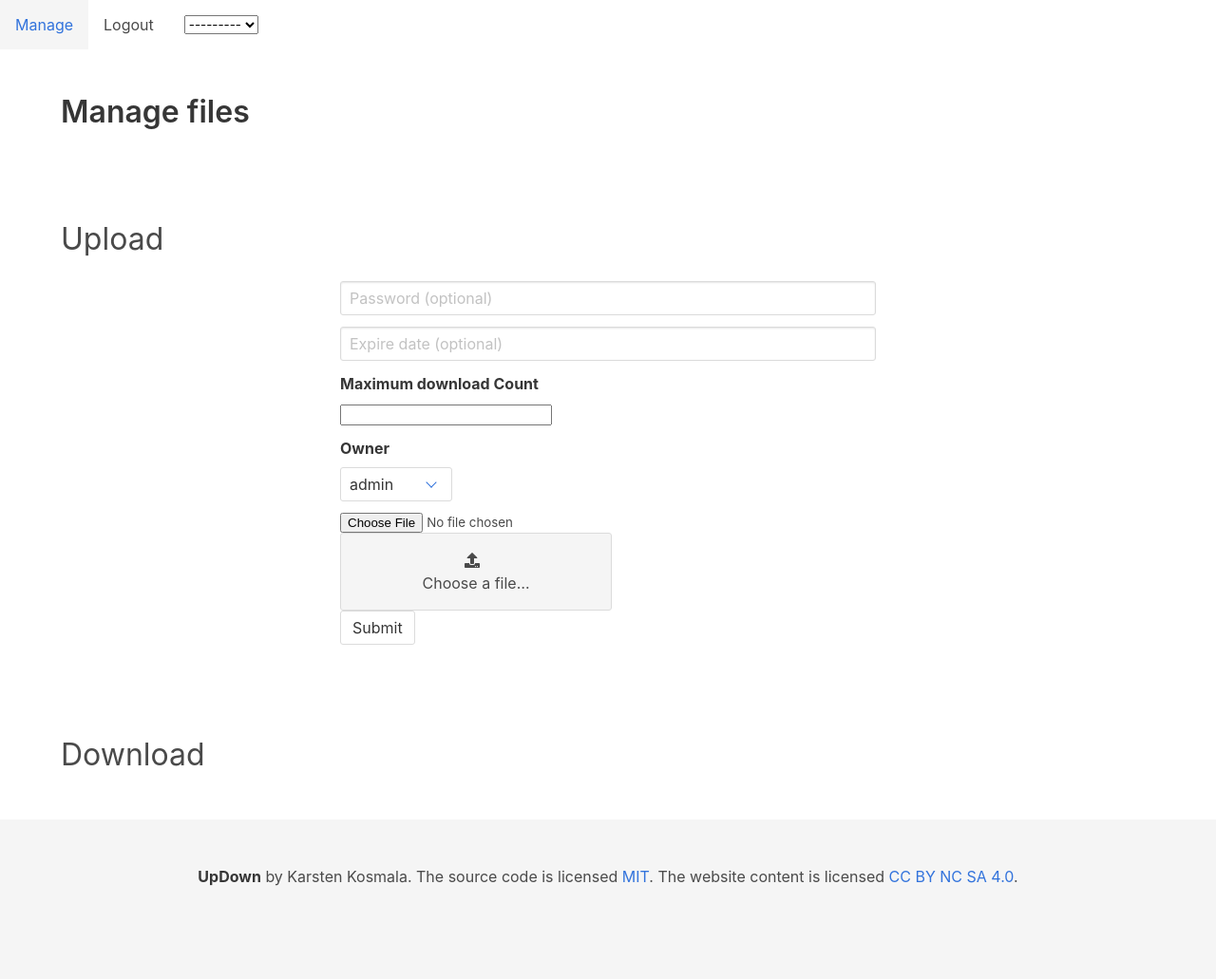
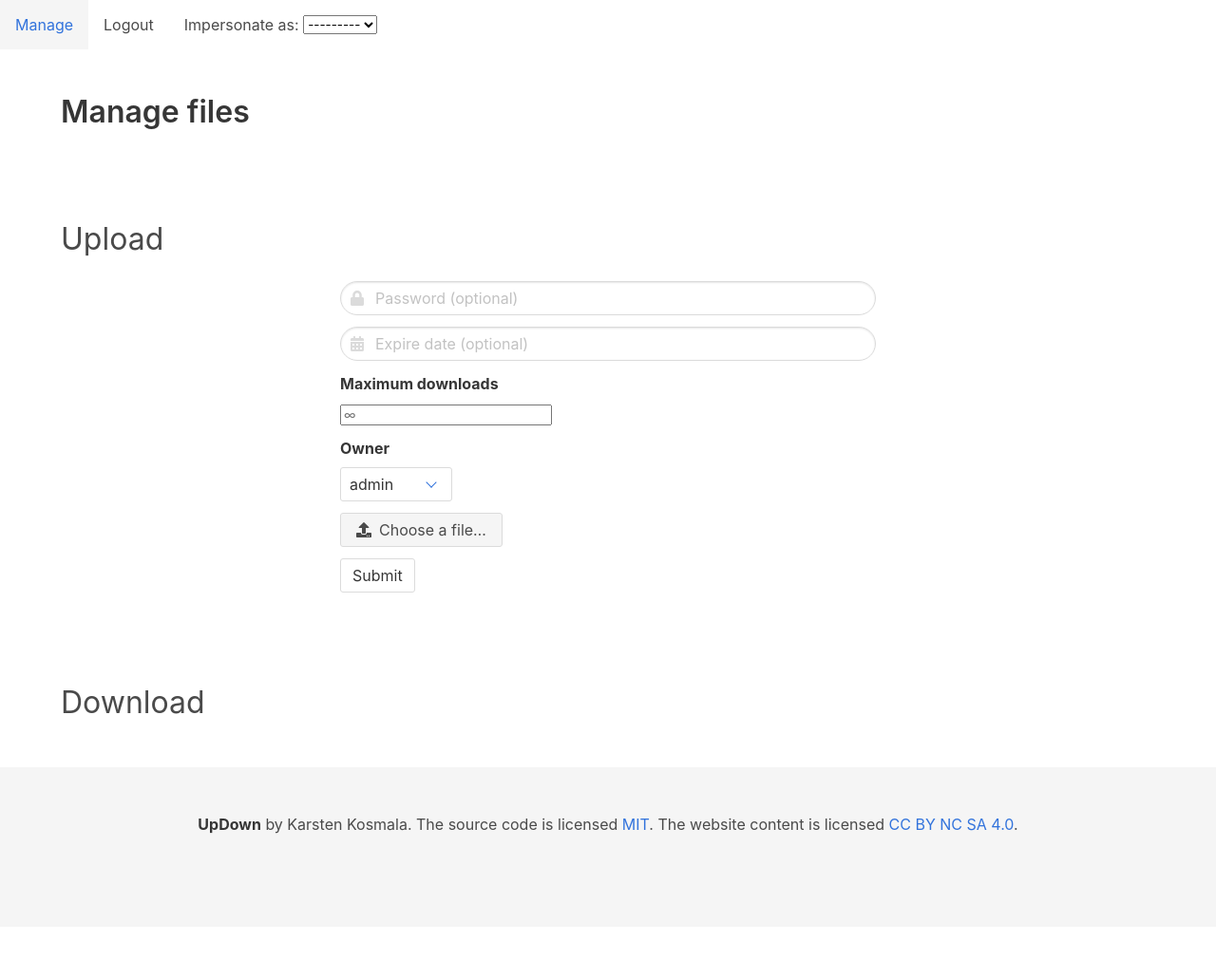
Before and after one commit to kossmac/updown, a Django app: page / in a window 1280 px wide. Shown: the whole page at 95% size. After the commit the page ends 878 px from the top, so only its background shows below. Run offline with Django 3.2, Linux system fonts and the light colour scheme; a user stored in the database is signed in; data comes from the database, SQL or seed files in the repository; data that the repository does not hold is empty; some libraries are stand-ins or nearby versions.

Commit message:
noch mehr

```diff
--- a/updown/forms.py
+++ b/updown/forms.py
@@ -56,7 +56,8 @@ class UploadForm(forms.ModelForm):
         model = UpdownFile
         fields = ('password', 'expires_at', 'file', 'max_downloads')
         widgets = {
-            'password': forms.PasswordInput(attrs={'class': 'input', 'placeholder': 'Password (optional)'}),
+            'password': forms.PasswordInput(attrs={'class': 'input is-rounded', 'placeholder': 'Password (optional)'}),
+            'file': forms.FileInput(attrs={'class': 'file-input'}),
             'expires_at': forms.DateInput(
                 attrs={'id': 'datepicker', 'class': 'input', 'placeholder': 'Expire date (optional)'}
             ),
@@ -68,8 +69,10 @@ class AdminUploadForm(forms.ModelForm):
         model = UpdownFile
         fields = ('password', 'expires_at', 'file', 'owner', 'max_downloads')
         widgets = {
-            'password': forms.PasswordInput(attrs={'class': 'input', 'placeholder': 'Password (optional)'}),
+            'password': forms.PasswordInput(attrs={'class': 'input is-rounded', 'placeholder': 'Password (optional)'}),
+            'file': forms.FileInput(attrs={'class': 'file-input'}),
+            'max_downloads': forms.NumberInput(attrs={'class': 'is-rounded', 'placeholder': '∞'}),
             'expires_at': forms.DateInput(
-                attrs={'id': 'datepicker', 'class': 'input', 'placeholder': 'Expire date (optional)'}
+                attrs={'id': 'datepicker', 'class': 'input is-rounded', 'placeholder': 'Expire date (optional)'}
             ),
         }
--- a/updown/models.py
+++ b/updown/models.py
@@ -11,7 +11,7 @@ class UpdownFile(models.Model):
     file = models.FileField(verbose_name='Uploaded file', upload_to=settings.UPLOAD_STORAGE)
     slug = models.CharField(max_length=36, verbose_name='Secret URL Part')
     password = models.CharField(max_length=255, verbose_name='Password', blank=True)
-    max_downloads = models.PositiveSmallIntegerField(verbose_name='Maximum download Count', blank=True, null=True)
+    max_downloads = models.PositiveSmallIntegerField(verbose_name='Maximum downloads', blank=True, null=True)
     download_counter = models.PositiveIntegerField(verbose_name='Download counter', default=0, null=True, blank=True)
     owner = models.ForeignKey(User, on_delete=models.CASCADE, null=True)
     expires_at = models.DateField(verbose_name='Expiration date', blank=True, null=True)
--- a/updown/templates/updown/base.html
+++ b/updown/templates/updown/base.html
@@ -25,6 +25,7 @@
 
         {% if user.is_superuser and form.fields.owner %}
             <div class="navbar-item">
+                Impersonate as:&nbsp;
                 <select id="impersonate_select">
                     {% for id, owner in form.fields.owner.choices %}
                         <option value="{{ id }}">{{ owner }}</option>
--- a/updown/templates/updown/updownfile_list.html
+++ b/updown/templates/updown/updownfile_list.html
@@ -19,13 +19,19 @@
             <div class="column is-half is-offset-one-quarter">
                 <form action="{% url 'list' %}" method="post" enctype="multipart/form-data">
                     <div class="field">
-                        <div class="control">
+                        <div class="control has-icons-left">
                             {{ form.password }}
+                            <span class="icon is-small is-left">
+                                <i class="fas fa-lock"></i>
+                            </span>
                         </div>
                     </div>
                     <div class="field">
-                        <div class="control">
+                        <div class="control has-icons-left">
                             {{ form.expires_at }}
+                            <span class="icon is-small is-left">
+                                <i class="fas fa-calendar-alt"></i>
+                            </span>
                         </div>
                     </div>
                     <div class="field">
@@ -48,7 +54,7 @@
                             </div>
                         </div>
                     {% endif %}
-                    <div class="file is-boxed">
+                    <div class="file field">
                         <label class="file-label">
                             {{ form.file }}
                             <span class="file-cta">
```
Also changed, not shown: updown/admin.py (+11 -0 lines).
